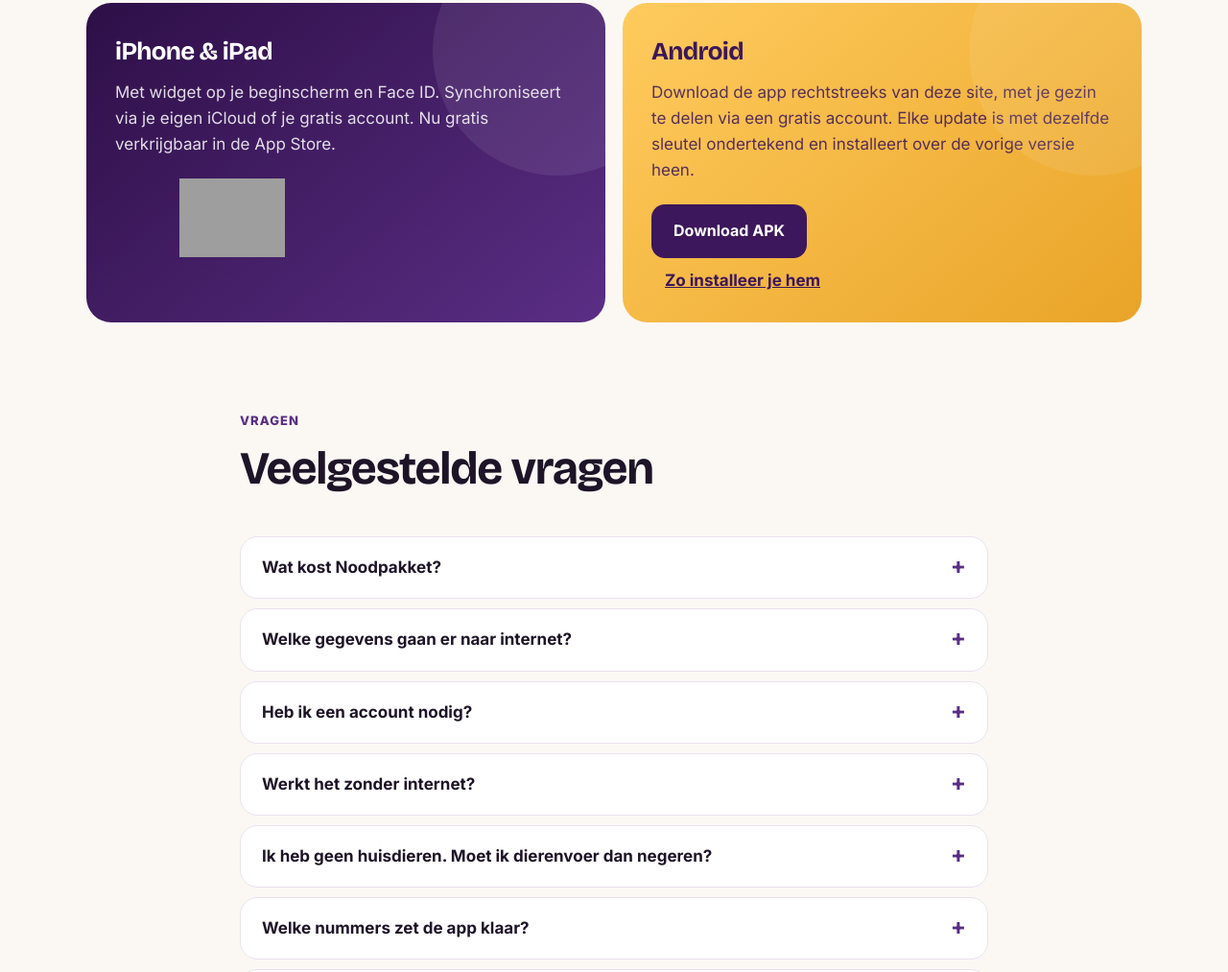
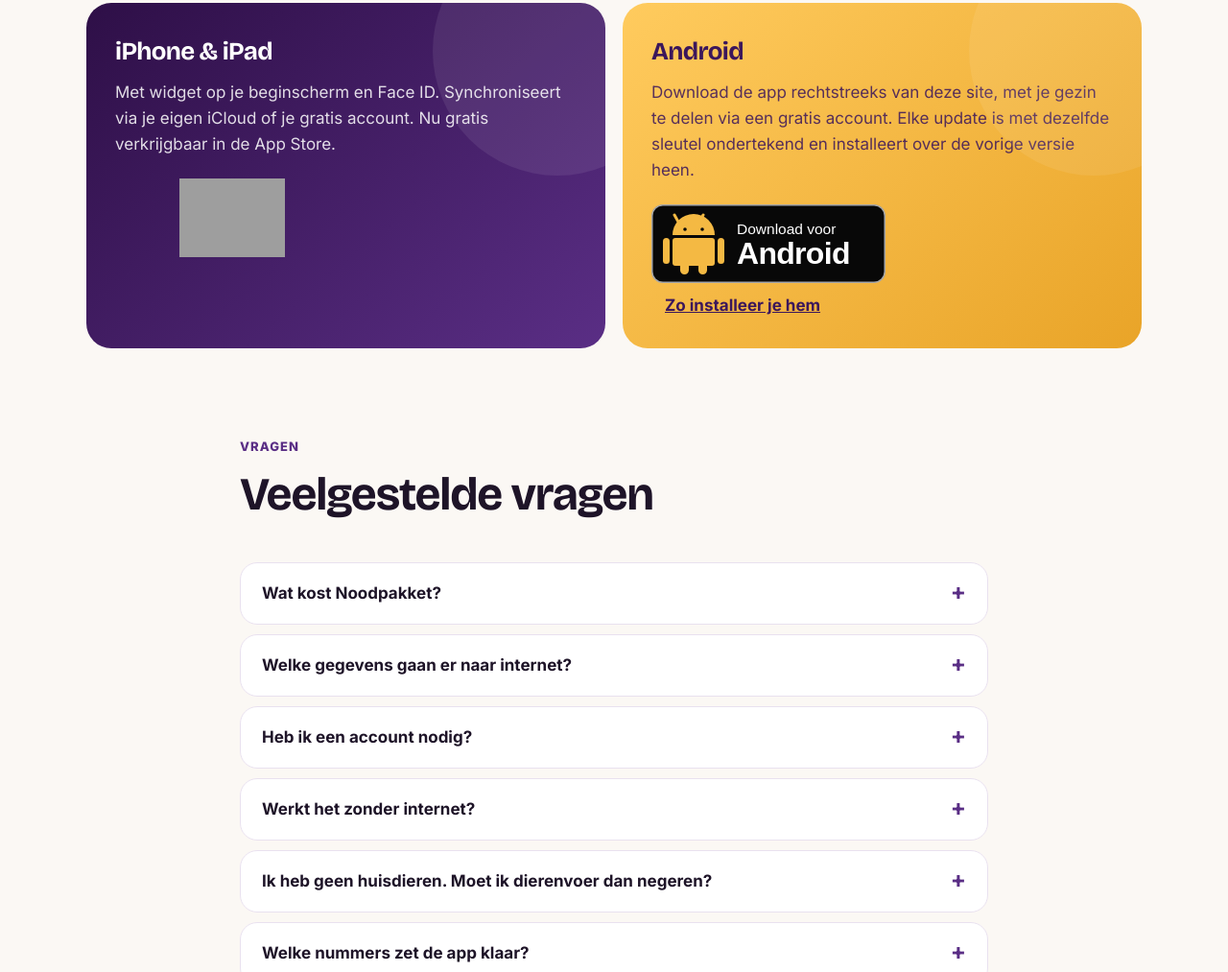
Before and after one commit to LRvdLinden/app.lrvdlinden.noodkoffer, a plain HTML site: page web/index.html in a window 1280 px wide. Shown: the part 5352-6365 px from the top of the page at 96% size. Drawn offline with nearby package versions, Linux system fonts and the light colour scheme; no server answers; grey boxes are pictures that could not be loaded.

Commit message:
Replace Android APK button with branded download badge in Noodpakket download section

```diff
--- a/web/index.html
+++ b/web/index.html
@@ -296,7 +296,7 @@
           <div class="platform android reveal">
             <h3>Android</h3>
             <p>Download de app rechtstreeks van deze site, met je gezin te delen via een gratis account. Elke update is met dezelfde sleutel ondertekend en installeert over de vorige versie heen.</p>
-            <a class="btn" href="download/android/">Download APK</a>
+            <a class="android-download-badge" href="download/android/" aria-label="Download Noodpakket voor Android"><img src="img/android-download-badge.svg" alt="Download voor Android" width="244" height="82" loading="lazy"></a>
             <span class="apk-version" data-apk-version hidden></span>
             <a href="support/#android" style="color:inherit;margin-left:14px;font-weight:700">Zo installeer je hem</a>
           </div>
```
